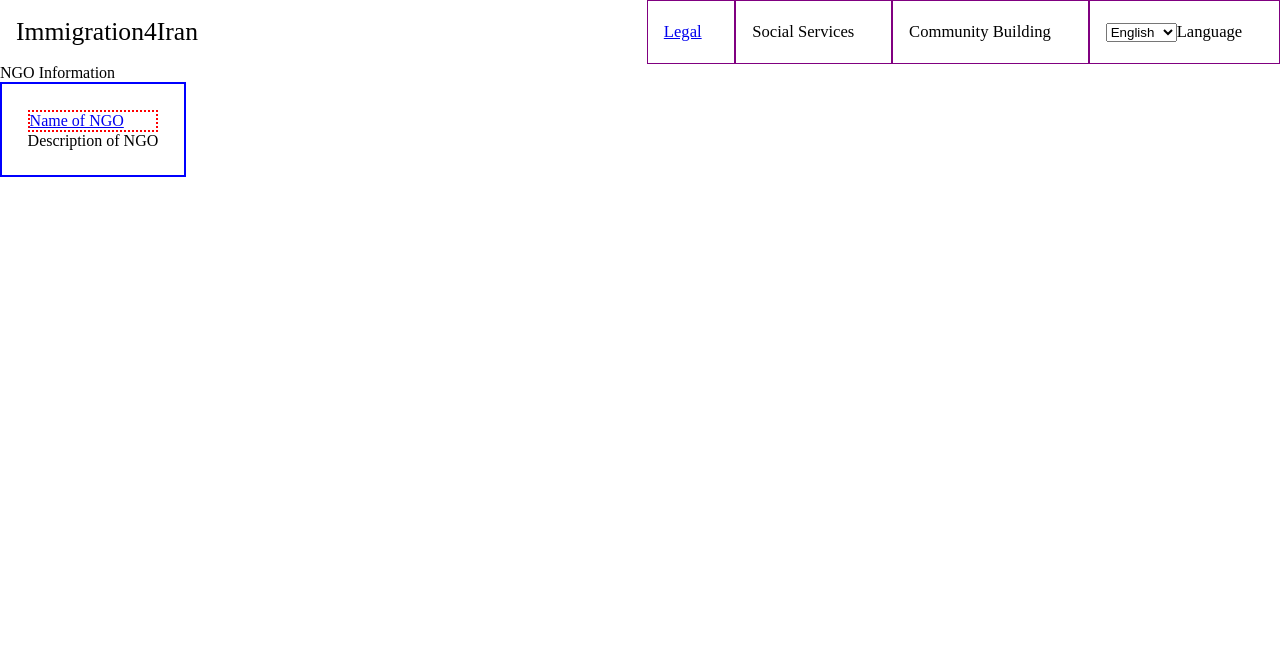
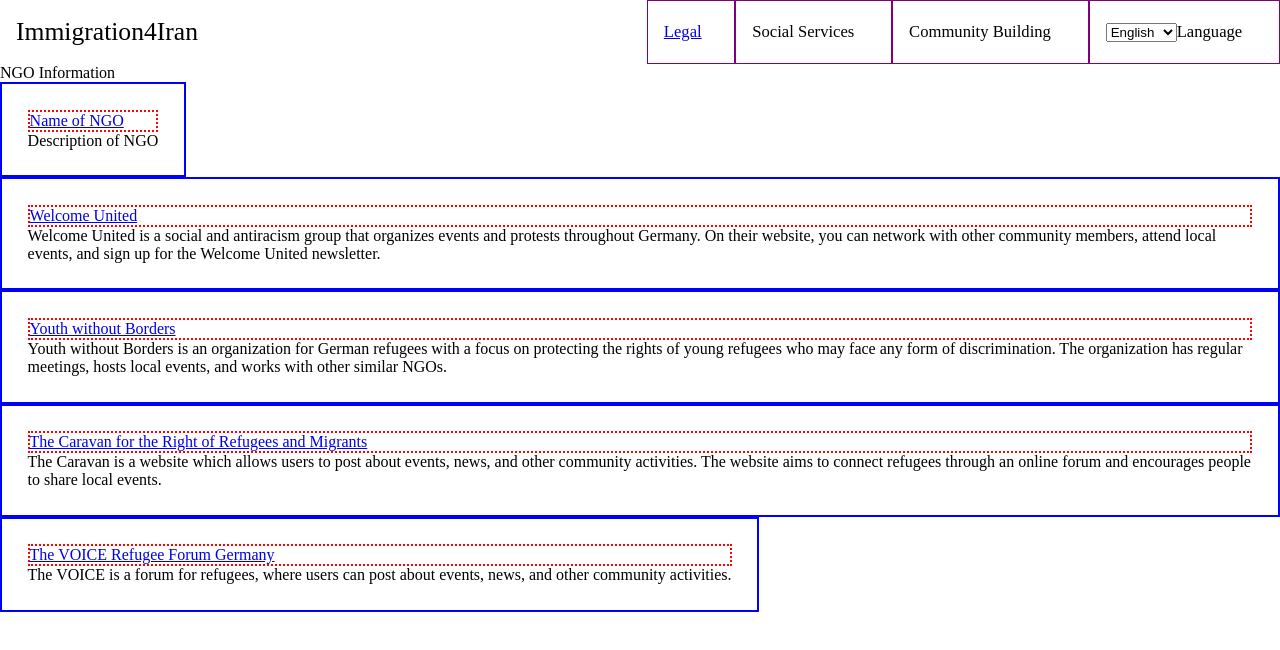
Before and after one commit to willdufault/immigration4iran, a SvelteKit app: page /NGOs in a window 1280 px wide. Shown: the top 650 px of the page. Built offline with nearby package versions, Linux system fonts and the light colour scheme; some icons are missing.

Commit message:
Started populating NGO page

```diff
--- a/src/routes/NGOs/+page.svelte
+++ b/src/routes/NGOs/+page.svelte
@@ -4,6 +4,23 @@
     <TextBlock>
         <a slot="title" href="https://www.google.com/"> {component.sample1title.getText()} </a>
         <p slot="body"> {component.sample1body.getText()} </p>
+    </TextBlock>
+    <TextBlock>
+        <a slot="title" href="https://www.welcome-united.org/"> {component.wu_title.getText()} </a>
+        <p slot="body"> {component.wu_body.getText()} </p>
+    </TextBlock>
+    <TextBlock>
+        <a slot="title" href="http://jogspace.net/"> {component.jog_title.getText()} </a>
+        <p slot="language"> {component.jog_lang.getText()} </p>
+        <p slot="body"> {component.jog_body.getText()} </p>
+    </TextBlock>
+    <TextBlock>
+        <a slot="title" href="http://thecaravan.org/"> {component.kar_title.getText()} </a>
+        <p slot="body"> {component.kar_body.getText()} </p>
+    </TextBlock>
+    <TextBlock>
+        <a slot="title" href="http://www.thevoiceforum.org/"> {component.voice_title.getText()} </a>
+        <p slot="body"> {component.voice_body.getText()} </p>
     </TextBlock>
 
 </main>
--- a/src/routes/NGOs/ngoText.js
+++ b/src/routes/NGOs/ngoText.js
@@ -1,4 +1,4 @@
-import {Dictionary} from "../dictionary.js";
+import { Dictionary } from "../dictionary.js";
 
 let langs = Dictionary.languages;
 
@@ -9,12 +9,50 @@
 export let title = new Dictionary();
 
 title.setText(english, "NGO Information");
-title.setText(german,"NGO-Informationen");
+title.setText(german, "NGO-Informationen");
 
 export let sample1title = new Dictionary();
 sample1title.setText(english, "Name of NGO");
 //probably don't want a translation for ngo names? unsure
-sample1title.setText(german,"NGO-Informationen");
+sample1title.setText(german, "Name von NGO");
 export let sample1body = new Dictionary();
-sample1body.setText(english, "Description of NGO")
-sample1body.setText(german, "German description of NGO")
+sample1body.setText(english, "Description of NGO");
+sample1body.setText(german, "German description of NGO");
+
+export let wu_title = new Dictionary();
+wu_title.setText(english, "Welcome United");
+export let wu_body = new Dictionary();
+wu_body.setText(english, "Welcome United is a social and antiracism group that organizes events and protests throughout Germany. \
+                              On their website, you can network with other community members, attend local events, and sign up for the \
+                              Welcome United newsletter.");
+wu_body.setText(german, "German description of NGO");
+
+export let jog_title = new Dictionary();
+jog_title.setText(english, "Youth without Borders");
+jog_title.setText(german, "Jungendliche ohne Grenzen");
+export let jog_body = new Dictionary();
+jog_body.setText(english, "Youth without Borders is an organization for German refugees with a focus on protecting the rights of young refugees \
+                                who may face any form of discrimination. The organization has regular meetings, hosts local events, and works with \
+                                other similar NGOs.");
+jog_body.setText(german, "German description of NGO");
+
+export let kar_title = new Dictionary();
+kar_title.setText(english, "The Caravan for the Right of Refugees and Migrants");
+kar_title.setText(german, "Karawane für die Rechte der Flüchtlinge und Migrantinnen");
+export let kar_body = new Dictionary();
+kar_body.setText(english, "The Caravan is a website which allows users to post about events, news, and other community activities. \
+                                The website aims to connect refugees through an online forum and encourages people to share local events.");
+kar_body.setText(german, "German description of NGO");
+
+export let voice_title = new Dictionary();
+voice_title.setText(english, "The VOICE Refugee Forum Germany");
+export let voice_body = new Dictionary();
+voice_body.setText(english, "The VOICE is a forum for refugees, where users can post about events, news, and other community activities.");
+voice_body.setText(german, "German description of NGO");
+
+export let pa_title = new Dictionary();
+pa_title.setText(english, "Pro Asyl");
+export let pa_body = new Dictionary();
+pa_body.setText(english, "For human rights and refugee protection in Europe (with a focus on Germany). \
+                            Solely funded by membership fees, donations, grants from foundations.");
+voice_body.setText(german, "German description of NGO");
--- a/src/routes/textBlock.svelte
+++ b/src/routes/textBlock.svelte
@@ -22,6 +22,7 @@
             <slot name = "title"> Title </slot>
 <!--            <h1>{title_}</h1>-->
         </div>
+        <slot name="languages"> </slot>
         <slot name="body"> Text Body </slot>
 <!--        <p>{text_}</p>-->
     </div>
```
